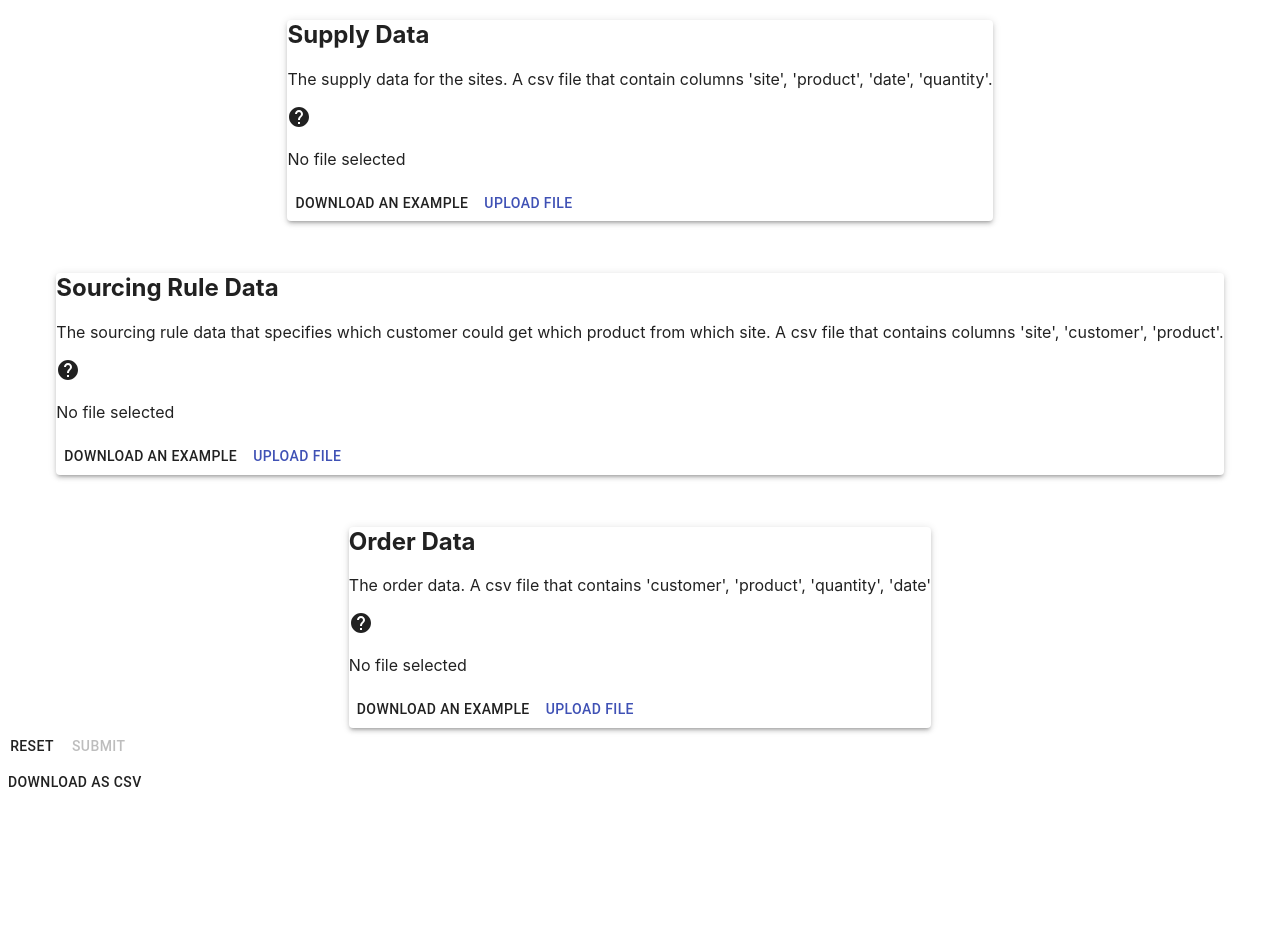
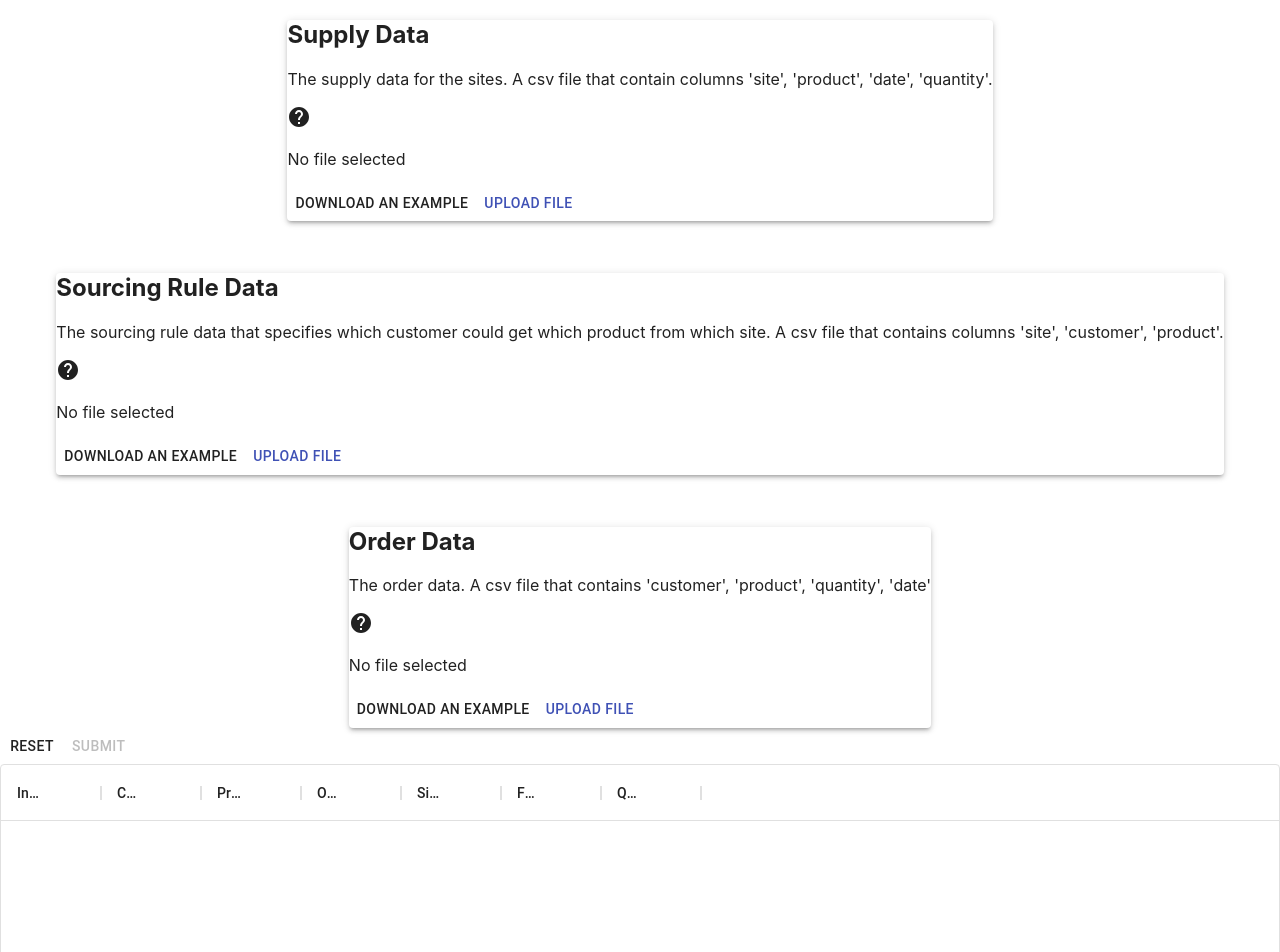
Before and after one commit to Frost-Lee/order_scheduling, a React (Create React App) app: page / in a window 1280 px wide. Shown: the top 952 px of the page. Before the commit the page ends 801 px from the top, so only its background shows below. Built offline with nearby package versions, Linux system fonts and the light colour scheme.

Commit message:
result display on page

```diff
--- a/package.json
+++ b/package.json
@@ -4,6 +4,7 @@
   "private": true,
   "dependencies": {
     "@material-ui/core": "^4.11.0",
+    "@material-ui/data-grid": "^4.0.0-alpha.9",
     "@material-ui/icons": "^4.9.1",
     "@testing-library/jest-dom": "^5.11.4",
     "@testing-library/react": "^11.1.0",
--- a/src/App.js
+++ b/src/App.js
@@ -1,8 +1,8 @@
 import React from 'react';
 
-import axios from 'axios'
 import Button from '@material-ui/core/Button';
 import CheckCircleIcon from '@material-ui/icons/CheckCircle';
+import { DataGrid } from '@material-ui/data-grid';
 import Grid from '@material-ui/core/Grid';
 import HelpIcon from '@material-ui/icons/Help';
 import Paper from '@material-ui/core/Paper';
@@ -23,8 +23,18 @@ class OrderSchedulerUI extends React.Component {
     this.state = {
       supply_plans: null,
       sourcing_rules: null,
-      orders: null
+      orders: null,
+      fulfillment_plans: []
     }
+    this.tableColumns = [
+      {field: "id", headerName: "Index"},
+      {field: "customer", headerName: "Customer"},
+      {field: "product", headerName: "Product"},
+      {field: "order_date", headerName: "Order Date"},
+      {field: "site", headerName: "Site"},
+      {field: "Fulfillment Date", headerName: "Fulfillment Date"},
+      {field: "quantity", headerName: "Quantity"}
+    ]
   }
 
   handleFileChange = (identifier, selected_file) => {
@@ -49,13 +59,13 @@ class OrderSchedulerUI extends React.Component {
     fetch('/batchfulfillmentplan', {
       method: 'POST',
       body: form_data
-    }).then(res => {
-      console.log(res.json())
-    });
-    // console.log("submit button clicked");
-    // axios.post("http://localhost:5000/batchfulfillmentplan", form_data).then(res => {
-    //   console.log(res);
-    // });
+    }).then(res => {res.json().then(data => {
+      const plans = data.fulfillment_plans.map((value, index, array) => {
+        array[index].id = index + 1
+        return array[index]
+      });
+      this.setState({fulfillment_plans: plans})
+    })});
   };
 
   render() {
@@ -104,6 +114,13 @@ class OrderSchedulerUI extends React.Component {
             Submit
           </Button>
         </div>
+        <div style={{ height: 400, width: '100%' }}>
+          <DataGrid
+            rows={this.state.fulfillment_plans}
+            columns={this.tableColumns}
+            pageSize={Math.min(10, this.state.fulfillment_plans.length)}
+          />
+        </div>
         <Button>Download as CSV</Button>
       </div>
     );
```
Also changed, not shown: 1 other file (tests, documents, lock files or other folders).
